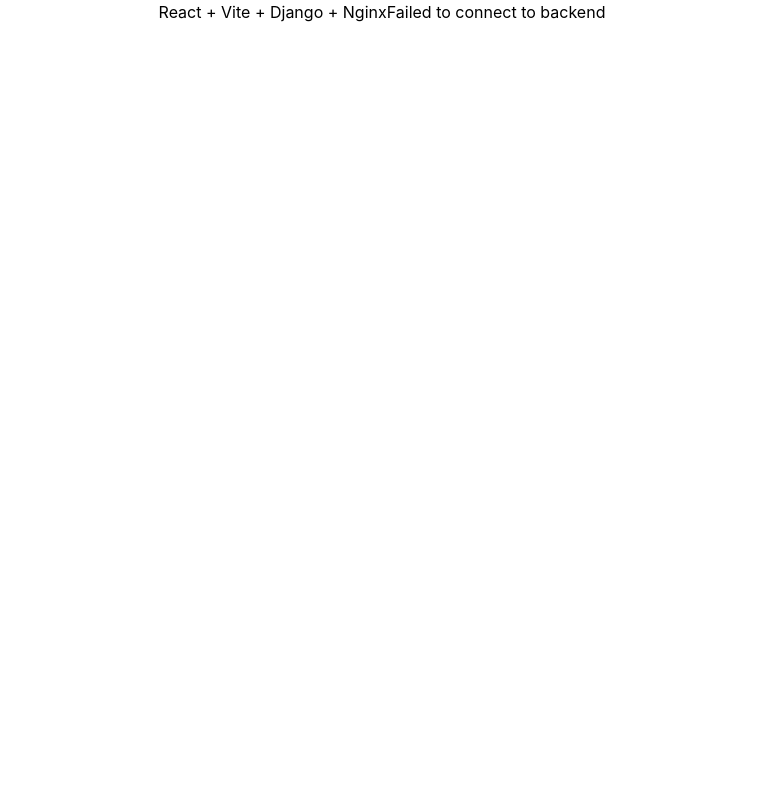
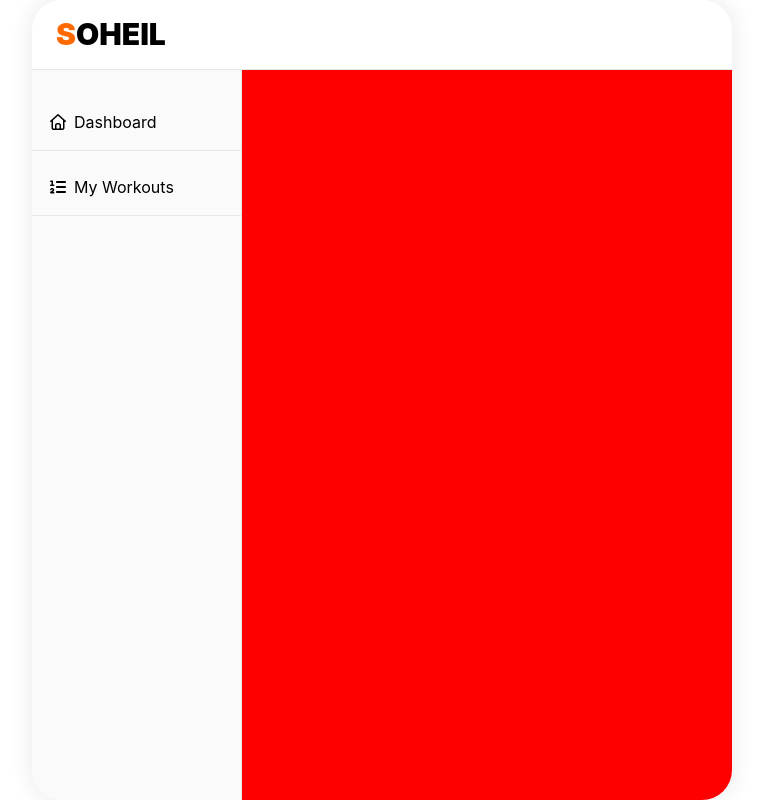
Before and after one commit to Arissj4/GymProg, a React (Vite) app in the folder front-end/: page /my-workouts/create-workout in a window 1280 px wide. Shown: the whole page, without its empty margins (258-1021 px from the left). Built offline with nearby package versions, Linux system fonts and the light colour scheme; no server answers.

Commit message:
[FIX] Fixed the FE watcher

```diff
--- a/front-end/src/App.css
+++ b/front-end/src/App.css
@@ -5,3 +5,7 @@
 
   --breakpoint-ssm: 10rem;
 }
+
+#create-workout{
+  background-color: red;
+}
--- a/front-end/src/App.tsx
+++ b/front-end/src/App.tsx
@@ -1,7 +1,7 @@
 import { BrowserRouter, useNavigate, Route, Routes } from 'react-router'
 import './App.css'
 import "./index.scss"
-import MyWrokouts from './components/MyWorkouts'
+import MyWorkouts from './components/MyWorkouts'
 import Home from './components/Home'
 import Login from './components/Login'
 import Sidebar from './components/Sidebar'
@@ -49,10 +49,7 @@
 
   return (
     <>
-    <h1>React + Vite + Django + Nginx</h1>
-    <p>{message}</p>
-
-      {/* <div id="wrapper" className='rounded-[30px]'>
+      <div id="wrapper" className='rounded-[30px]'>
         <div>
           <PageHeader user={testUser} handleNavigate={handleNavigate}/>
         </div>
@@ -62,12 +59,11 @@
           <Routes>
             <Route index element={<Home handleNavigate={handleNavigate} />} />
             <Route path="/login" element={<Login />} />
-            <Route path="/my-workouts" element={<MyWrokouts programs={['Program 1', 'Program 2', 'Program 3']} pageSize={windowSize} handleNavigate={handleNavigate}/>}>
-              <Route path='/my-workouts/create-workout' element={<CreateWorkout />}/>
-            </Route>
+            <Route path="/my-workouts" element={<MyWorkouts programs={['Program 1', 'Program 2', 'Program 3']} pageSize={windowSize} handleNavigate={handleNavigate}/>}/>
+            <Route path='/my-workouts/create-workout' element={<CreateWorkout />}/>
           </Routes>
         </div>
-      </div> */}
+      </div>
     </>
   )
 }
--- a/front-end/src/components/CreateWorkout.tsx
+++ b/front-end/src/components/CreateWorkout.tsx
@@ -5,13 +5,9 @@
 function CreateWorkout(props: Props) {
   return (
     <div id='create-workout' className='flex-auto h-full p-6 flex-col justify-center w-[70%]'>
+      <div>
 
-      <div>
-        <span>
-          Create Workout Plan
-        </span>
       </div>
-
     </div>
   )
 }
--- a/front-end/vite.config.ts
+++ b/front-end/vite.config.ts
@@ -15,5 +15,8 @@
   server: {
     host: "0.0.0.0",
     port: 5173,
+    watch: {
+      usePolling: true,
+    },
   }
 })
```
